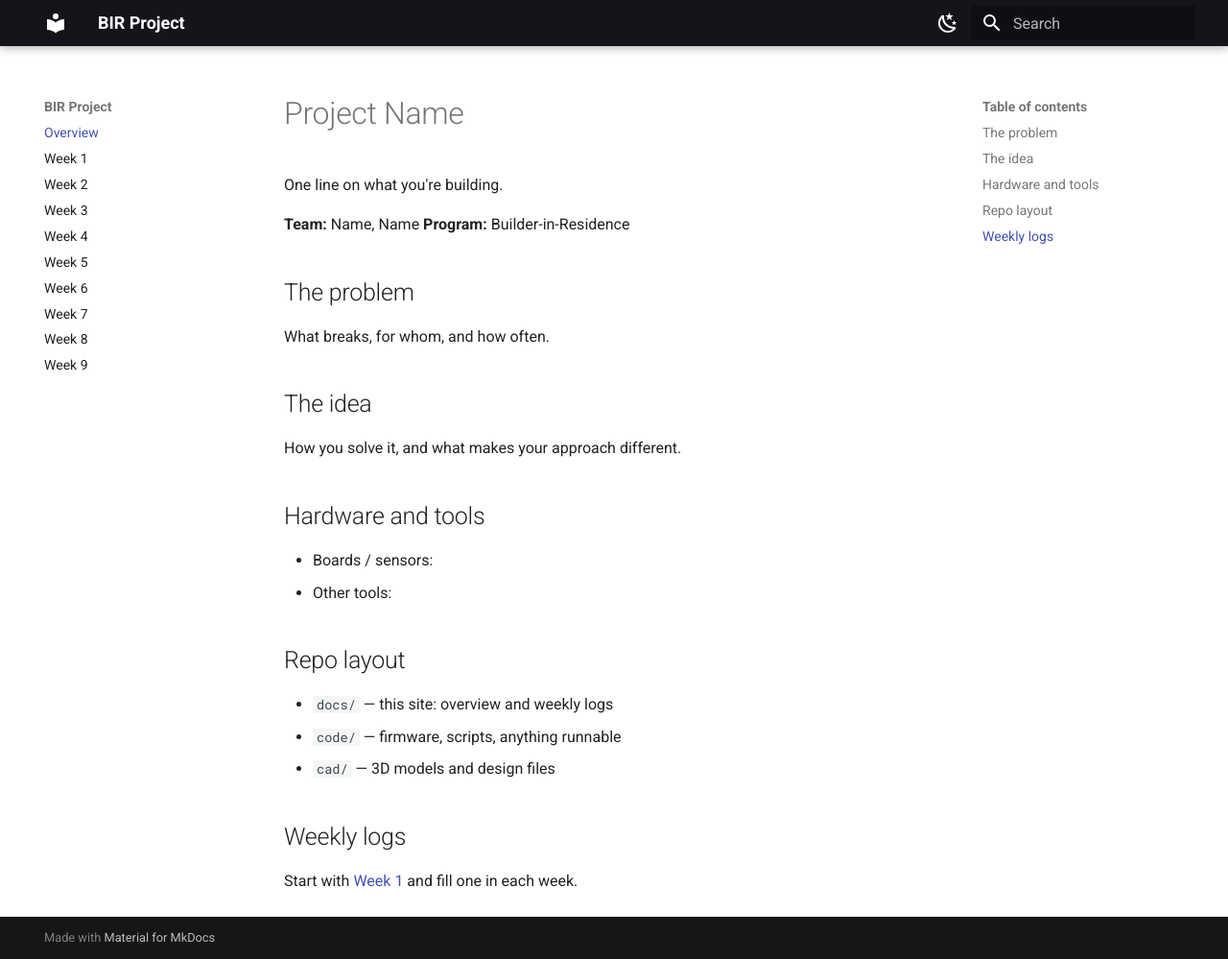
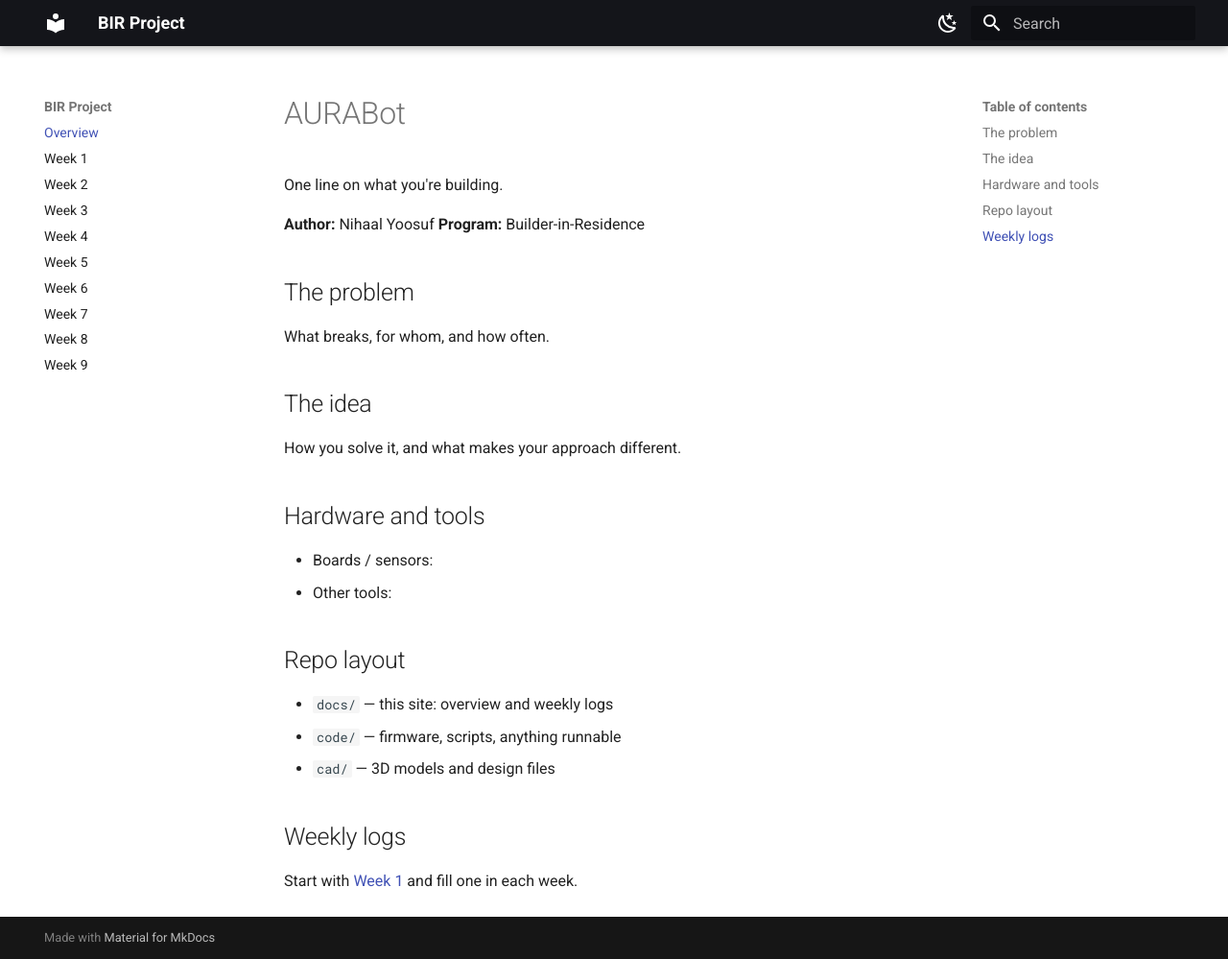
Before and after one commit to BuilderinResidencyTinkerspace/AURABot, an MkDocs documentation site: the page built from docs/index.md, in a window 1280 px wide and 999 px high. Shown: the whole window at 96% size. Built offline with MkDocs 1.6.1 and Material for MkDocs 9.7.7, drawn with Linux system fonts in a browser that asks for light colours.

Commit message:
Update project name and author information

```diff
--- a/docs/index.md
+++ b/docs/index.md
@@ -1,8 +1,8 @@
-# Project Name
+# AURABot
 
 One line on what you're building.
 
-**Team:** Name, Name
+**Author:** Nihaal Yoosuf
 **Program:** Builder-in-Residence
 
 ## The problem
```
